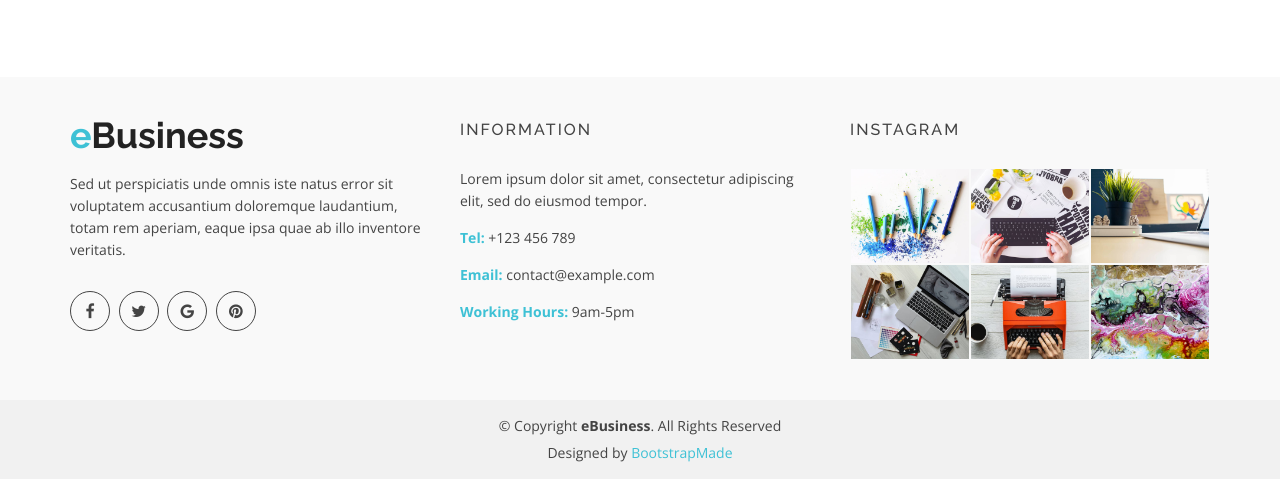
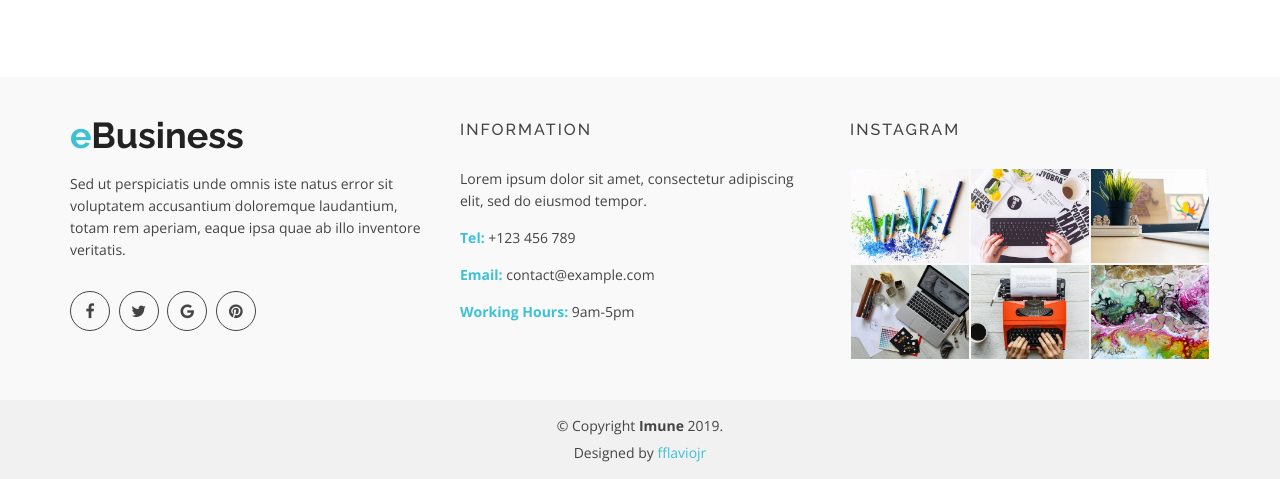
Before and after one commit to fflaviojr/imune.github.io, a plain HTML site: page index.html in a window 1280 px wide. Shown: the part 7929-8408 px from the top of the page. Drawn offline with nearby package versions, Linux system fonts and the light colour scheme.

Commit message:
Update index.html

```diff
--- a/index.html
+++ b/index.html
@@ -1323,17 +1323,11 @@
           <div class="col-md-12 col-sm-12 col-xs-12">
             <div class="copyright text-center">
               <p>
-                &copy; Copyright <strong>eBusiness</strong>. All Rights Reserved
+                &copy; Copyright <strong>Imune</strong> 2019.
               </p>
             </div>
             <div class="credits">
-              <!--
-                All the links in the footer should remain intact.
-                You can delete the links only if you purchased the pro version.
-                Licensing information: https://bootstrapmade.com/license/
-                Purchase the pro version with working PHP/AJAX contact form: https://bootstrapmade.com/buy/?theme=eBusiness
-              -->
-              Designed by <a href="https://bootstrapmade.com/">BootstrapMade</a>
+              Designed by <a href="https://bootstrapmade.com/">fflaviojr</a>
             </div>
           </div>
         </div>
```
